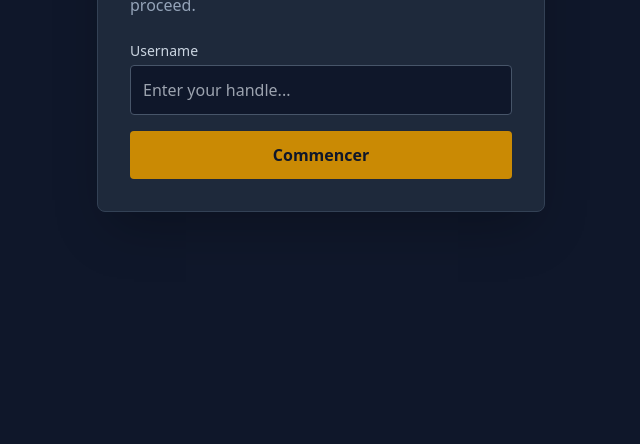
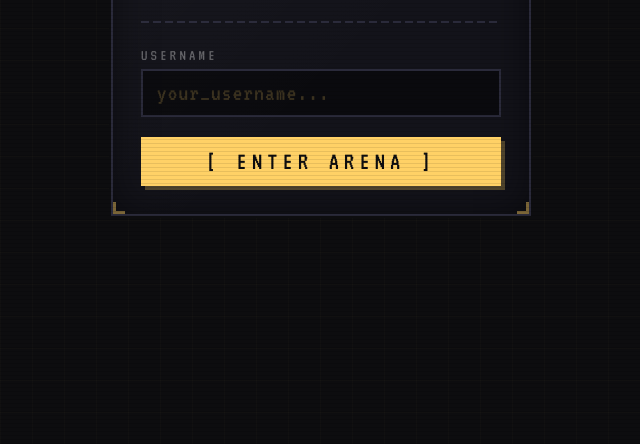
Before and after one commit to gablaroche29/arena-chaos-server, a website: page public/auth.html in a window 1280 px wide. Shown: the part 356-800 px from the top of the page, without its empty margins (319-959 px from the left). Drawn offline with nearby package versions, Linux system fonts and the light colour scheme.

Commit message:
style: restyle the auth screen

```diff
--- a/public/auth.html
+++ b/public/auth.html
@@ -1,40 +1,237 @@
 <!DOCTYPE html>
 <html lang="en">
 <head>
-    <meta charset="UTF-8">
-    <meta name="viewport" content="width=device-width, initial-scale=1.0">
+  <meta charset="UTF-8" />
+  <meta name="viewport" content="width=device-width, initial-scale=1.0, maximum-scale=1.0" />
+  <meta name="theme-color" content="#0d0d0f" />
   <title>Authentication | Arena Chaos</title>
-    <script src="https://cdn.tailwindcss.com"></script>
+  <link href="https://fonts.googleapis.com/css2?family=VT323&display=swap" rel="stylesheet" />
+  <style>
+    :root {
+      --yellow: #ffd166;
+      --bg:     #0d0d0f;
+      --panel:  #13131a;
+      --border: #2a2a3a;
+    }
+
+    * { box-sizing: border-box; margin: 0; padding: 0; }
+
+    body {
+      background-color: var(--bg);
+      color: #e0e0e0;
+      font-family: 'VT323', monospace;
+      min-height: 100vh;
+      min-height: 100dvh;
+      display: flex;
+      align-items: center;
+      justify-content: center;
+      padding: 16px;
+      background-image:
+        repeating-linear-gradient(0deg,   transparent, transparent 31px, rgba(255,209,102,0.03) 32px),
+        repeating-linear-gradient(90deg,  transparent, transparent 31px, rgba(255,209,102,0.03) 32px);
+      background-size: 32px 32px;
+      -webkit-text-size-adjust: 100%;
+    }
+
+    /* Scanlines */
+    body::before {
+      content: '';
+      position: fixed;
+      inset: 0;
+      pointer-events: none;
+      background: repeating-linear-gradient(
+        to bottom,
+        transparent 0px, transparent 3px,
+        rgba(0,0,0,0.18) 4px
+      );
+      z-index: 999;
+    }
+
+    /* ── Card ── */
+    .card {
+      width: 100%;
+      max-width: 420px;
+      background: var(--panel);
+      border: 2px solid var(--border);
+      box-shadow: 0 0 0 2px var(--bg), inset 0 0 40px rgba(0,0,0,0.5);
+      padding: 32px 28px 28px;
+      position: relative;
+      overflow: hidden;
+    }
+
+    /* Subtle inner glow */
+    .card::before {
+      content: '';
+      position: absolute;
+      inset: 0;
+      background: linear-gradient(135deg, rgba(255,255,255,0.02) 0%, transparent 60%);
+      pointer-events: none;
+    }
+
+    /* Pixel corner decorations */
+    .corner { position: absolute; width: 12px; height: 12px; pointer-events: none; }
+    .corner-tl { top:0; left:0;  border-top:3px solid var(--yellow); border-left:3px solid var(--yellow);   opacity:.45; }
+    .corner-tr { top:0; right:0; border-top:3px solid var(--yellow); border-right:3px solid var(--yellow);  opacity:.45; }
+    .corner-bl { bottom:0; left:0;  border-bottom:3px solid var(--yellow); border-left:3px solid var(--yellow);  opacity:.45; }
+    .corner-br { bottom:0; right:0; border-bottom:3px solid var(--yellow); border-right:3px solid var(--yellow); opacity:.45; }
+
+    /* ── Header ── */
+    .eyebrow {
+      font-size: 1rem;
+      letter-spacing: 0.3em;
+      color: rgba(255,209,102,0.4);
+      text-transform: uppercase;
+      margin-bottom: 4px;
+    }
+
+    .title {
+      font-size: 2.6rem;
+      letter-spacing: 0.12em;
+      text-transform: uppercase;
+      color: var(--yellow);
+      text-shadow: 4px 4px 0 rgba(255,209,102,0.12), 0 0 40px rgba(255,209,102,0.18);
+      line-height: 1;
+      margin-bottom: 8px;
+    }
+
+    .subtitle {
+      font-size: 1.15rem;
+      color: rgba(255,255,255,0.3);
+      letter-spacing: 0.05em;
+      margin-bottom: 24px;
+    }
+
+    /* Dashed divider */
+    .divider {
+      height: 2px;
+      background: repeating-linear-gradient(90deg, var(--border) 0px, var(--border) 8px, transparent 8px, transparent 12px);
+      margin-bottom: 24px;
+    }
+
+    /* ── Form ── */
+    .field-label {
+      font-size: 1rem;
+      letter-spacing: 0.2em;
+      text-transform: uppercase;
+      color: rgba(255,255,255,0.35);
+      margin-bottom: 6px;
+      display: block;
+    }
+
+    .field-input {
+      width: 100%;
+      background: rgba(0,0,0,0.45);
+      border: 2px solid var(--border);
+      color: var(--yellow);
+      font-family: 'VT323', monospace;
+      font-size: 1.5rem;
+      letter-spacing: 0.08em;
+      padding: 10px 14px;
+      outline: none;
+      transition: border-color 0.15s, box-shadow 0.15s;
+      /* remove iOS rounding */
+      -webkit-appearance: none;
+      border-radius: 0;
+    }
+
+    .field-input::placeholder {
+      color: rgba(255,209,102,0.2);
+      letter-spacing: 0.05em;
+    }
+
+    .field-input:focus {
+      border-color: rgba(255,209,102,0.6);
+      box-shadow: 0 0 0 1px rgba(255,209,102,0.15), inset 0 0 12px rgba(255,209,102,0.04);
+    }
+
+    /* Blinking cursor effect on focus */
+    .field-wrap {
+      position: relative;
+      margin-bottom: 20px;
+    }
+
+    .field-wrap::after {
+      content: '▮';
+      position: absolute;
+      right: 12px;
+      top: 50%;
+      transform: translateY(-50%);
+      color: rgba(255,209,102,0.3);
+      font-size: 1rem;
+      pointer-events: none;
+      animation: blink 1.1s step-end infinite;
+    }
+
+    @keyframes blink {
+      0%, 100% { opacity: 1; }
+      50%       { opacity: 0; }
+    }
+
+    /* ── Submit button ── */
+    .btn-submit {
+      width: 100%;
+      font-family: 'VT323', monospace;
+      font-size: 1.6rem;
+      letter-spacing: 0.2em;
+      text-transform: uppercase;
+      color: #0d0d0f;
+      background: var(--yellow);
+      border: 2px solid var(--yellow);
+      box-shadow: 4px 4px 0 rgba(255,209,102,0.25);
+      padding: 10px 0;
+      cursor: pointer;
+      transition: all 0.08s;
+      user-select: none;
+      -webkit-tap-highlight-color: transparent;
+      touch-action: manipulation;
+      border-radius: 0;
+    }
+
+    .btn-submit:hover {
+      background: #ffe08a;
+      border-color: #ffe08a;
+      box-shadow: 4px 4px 0 rgba(255,209,102,0.35);
+    }
+
+    .btn-submit:active {
+      transform: translate(3px, 3px);
+      box-shadow: 1px 1px 0 rgba(255,209,102,0.2);
+    }
+  </style>
 </head>
-<body class="bg-slate-900 flex items-center justify-center min-h-screen text-slate-100">
 
-    <div class="w-full max-w-md p-8 bg-slate-800 rounded-lg shadow-2xl border border-slate-700">
-        <h1 class="text-3xl font-bold mb-6 text-yellow-500 font-mono tracking-wider">
-            Arena Chaos Login
-        </h1>
-        <p class="mb-6 text-slate-400">Please provide a valid identification username to proceed.</p>
+<body>
+  <div class="card">
+    <div class="corner corner-tl"></div>
+    <div class="corner corner-tr"></div>
+    <div class="corner corner-bl"></div>
+    <div class="corner corner-br"></div>
 
-        <form action="/api/auth/register" method="POST" class="space-y-4">
-            <div>
-                <label for="username" class="block text-sm font-medium text-slate-300">Username</label>
+    <div class="eyebrow">◄ Player Identification ►</div>
+    <div class="title">⚔ Arena Chaos</div>
+    <div class="subtitle">Enter your username to join the arena.</div>
+
+    <div class="divider"></div>
+
+    <form action="/api/auth/register" method="POST">
+      <label for="username" class="field-label">Username</label>
+      <div class="field-wrap">
         <input
           type="text"
           id="username"
           name="username"
           required
-                    class="w-full mt-1 p-3 bg-slate-900 border border-slate-600 rounded focus:ring-2 focus:ring-yellow-500 focus:outline-none transition-all"
-                    placeholder="Enter your handle..."
-                >
+          autocomplete="off"
+          autocorrect="off"
+          autocapitalize="off"
+          spellcheck="false"
+          class="field-input"
+          placeholder="your_username..."
+        />
       </div>
 
-            <button
-                type="submit"
-                class="w-full py-3 bg-yellow-600 hover:bg-yellow-500 text-slate-900 font-bold rounded transition-colors"
-            >
-                Commencer
-            </button>
+      <button type="submit" class="btn-submit">[ Enter Arena ]</button>
     </form>
   </div>
-
 </body>
 </html>
```
Lines whose indentation alone changed are shown as unchanged.
